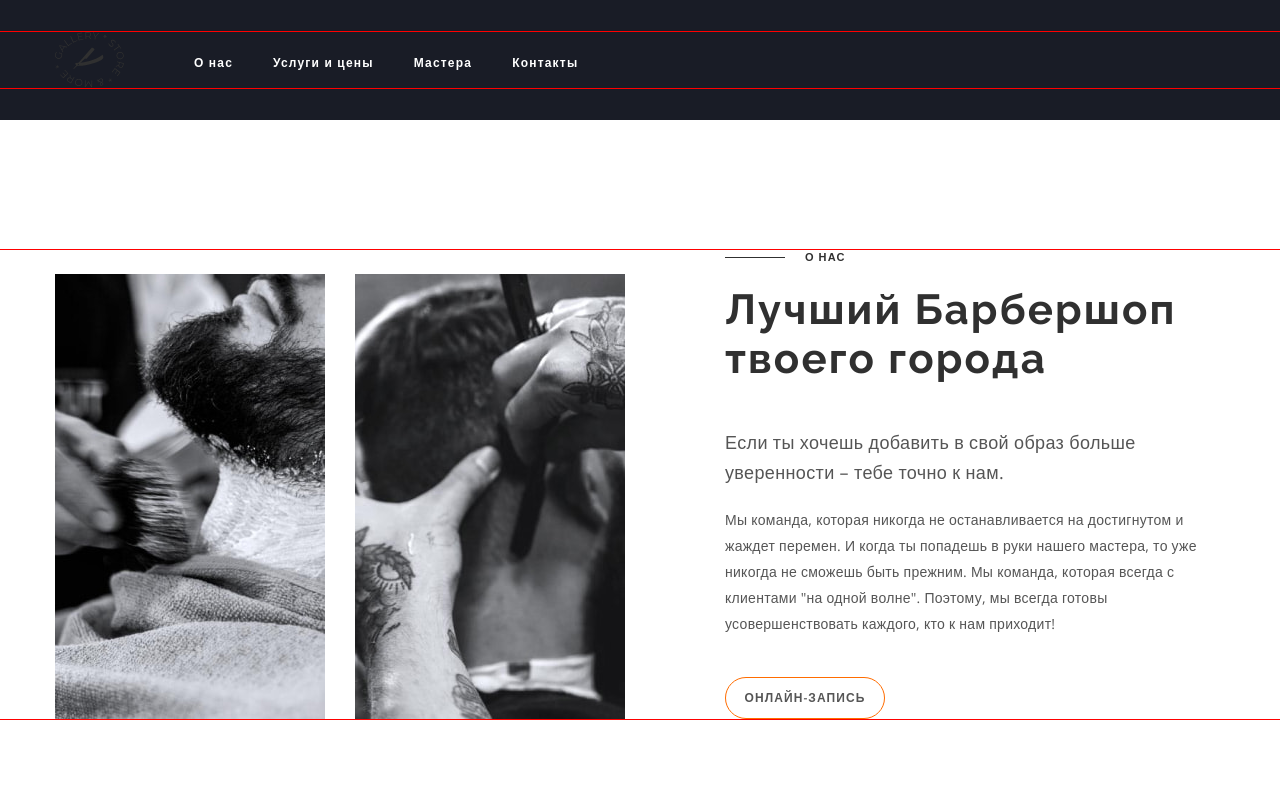
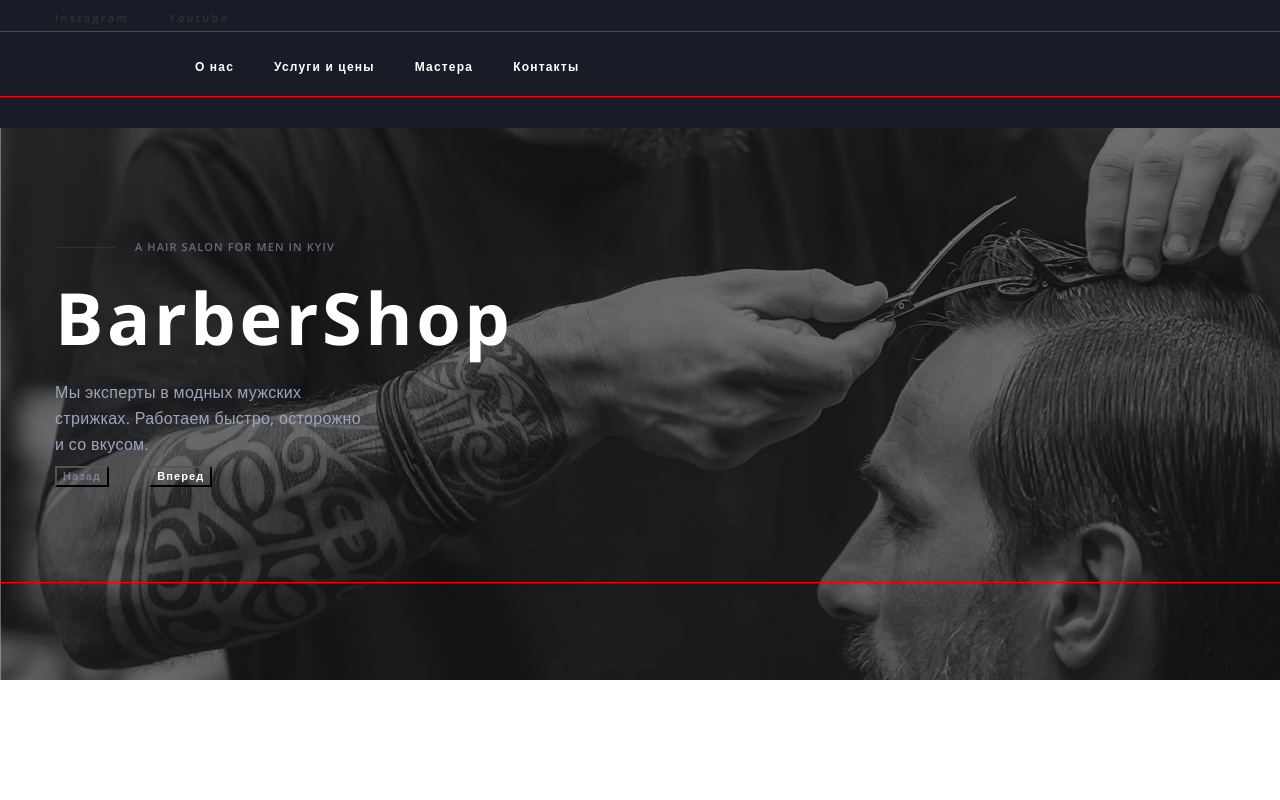
Before and after one commit to Vlad-Kondratiev/YK, a plain HTML site: page index.html in a window 1280 px wide. Shown: the top 800 px of the page. Drawn offline with nearby package versions, Linux system fonts and the light colour scheme.

Commit message:
020822-1

```diff
--- a/index.html
+++ b/index.html
@@ -26,17 +26,17 @@
     <link rel="stylesheet" href="./css/main.min.css" />
   </head>
   <body>
+
     <!-- Шапка сайту -->
-    <header class="header">
+
+    <header class="header" data-header>
       <div class="container header__container">
-        <a class="header__link" href="./index.html">
-          <img
-            class="header__logo"
-            src="./images/icons/logo.svg"
-            alt="Лого"
-            width="68"
-            height="55"
-          />
+        <a class="header__logo logo" href="./index.html" aria-label="Логотип">
+          <svg class="logo__icon" width="69" height="56">
+            <use
+              href="./images/icons.svg#icon-Logo"
+            ></use>
+          </svg>
         </a>
         <button
           class="menu-btn"
@@ -115,8 +115,9 @@
     <!-- Уникальный контент -->
     <main>
       <!-- Секція Герой -->
-      <!-- <section class="hero">
-        <div class="container">
+      <section class="hero">
+
+        <div class="hero__container container">
           <ul class="list hero__list">
             <li class="hero__item">
               <a class="link public-link" href="" lang="en">Instagram</a>
@@ -145,7 +146,7 @@
             </li>
           </ul>
         </div>
-      </section> -->
+      </section>
 
       <!-- Секція Про нас -->
       <section class="about section">
--- a/sass/components/_btn.scss
+++ b/sass/components/_btn.scss
@@ -3,7 +3,7 @@
 .main-btn {
   @extend %btn;
 
-  @include btn-size(small);
+  // @include btn-size(small);
 
   &--mode-light {
     color: $primary-txt--mode-light;
--- a/sass/components/_container.scss
+++ b/sass/components/_container.scss
@@ -1,4 +1,6 @@
 .container {
+  padding-left: 31px;
+  padding-right: 31px;
   width: 100%;
 
   margin-left: auto;
--- a/sass/components/_header.scss
+++ b/sass/components/_header.scss
@@ -1,15 +1,34 @@
 /* Header */
 .header {
-  padding-top: 40px;
-  padding-bottom: 40px;
+  position: fixed;
+  width: 100%;
+  top: 0;
+  // padding-top: 42px;
+  // padding-bottom: 0px;
   background-color: var(--primary-bg--mode-dark);
+
+  transition: background-color var(--anim-slow), backdrop-filter var(--anim-slow), bax-shadow var(--anim-slow);
 
   @media screen and (min-width: 768px) {
     padding-top: 32px;
     padding-bottom: 32px;
   }
 
-  &__container {
+  @media screen and (min-width: 768px) {
+    padding-top: 32px;
+    padding-bottom: 32px;
+  }
+}
+
+.header.js-no-transparency {
+	background-color: rgba(16, 18, 27, 0.4);
+	backdrop-filter: blur(10px);
+	box-shadow: 0 4px 10px rgba(25, 28, 38, 0.4);
+}
+
+
+
+.header__container {
   display: flex;
   align-items: center;
 
@@ -18,22 +37,40 @@
   }
 }
 
-  &__link {
+.header__link {
     margin-right: 70px;
   }
 
-  &__logo {
+.header__logo {
+  display: block;
+
   animation: bounce-top 0.9s both;
+
+  @media screen and (min-width: 768px) {
+		margin-right: 64px;
 	}
 
-  &__wrapper {
+	@media screen and (min-width: 1200px) {
+		margin-right: 71px;
+	}
+}
+
+.logo__icon {
+	fill: #fff;
+
+	@media screen and (min-width: 768px) {
+		fill: #303030;
+	}
+}
+
+  .header__wrapper {
     display: none;
     // display: flex;
     // align-items: center;
     // margin-left: auto;
   }
 
-  &__phone {
+  .header__phone {
     margin-right: 40px;
 
     flex-shrink: 0;
@@ -52,13 +89,9 @@
       color: var(--accent-cl);
     }
   }
-}
 
-.nav {
-  @media screen and (max-width: 767px) {
-    display: none;
-  }
-}
+
+
 
 .nav__list {
   display: flex;
--- a/sass/components/_hero.scss
+++ b/sass/components/_hero.scss
@@ -1,12 +1,66 @@
 /* Hero */
 .hero {
-  background-color: var(--primary-bg--mode-dark);
+  max-width: 767px;
+  min-height: 582px;
+  background-image:
+    linear-gradient(
+        to right,
+        rgba(25, 28, 38, 0.2),
+        rgba(25, 28, 38, 0.2)
+      ),
+    url(../images/barb_img/hero_480_2x.jpg);
+  background-position: center;
+  background-size: cover;
+  background-repeat: no-repeat;
+
+  @media screen and (min-width:768px) {
+    max-width: 1279px;
+    min-height: 680px;
+    background-image:
+    linear-gradient(
+        to right,
+        rgba(25, 28, 38, 0.2),
+        rgba(25, 28, 38, 0.2)
+      ),
+    url(../images/barb_img/hero_img768_2x.jpg);
+  }
+
+  @media screen and (min-width:1280px) {
+    max-width: 1600px;
+    min-height: 680px;
+    background-image:
+    linear-gradient(
+        to right,
+        rgba(25, 28, 38, 0.2),
+        rgba(25, 28, 38, 0.2)
+      ),
+    url(../images/barb_img/hero1200_2x.jpg);
+  }
+}
+
+.hero .container {
+  position: absolute;
+  height: 582px;
+}
+
+.hero .uppertitle {
+  margin-top: 210px;
+}
+
+.hero__subtitle {
+  width: 306px;
+  font-size: 16px;
+  line-height: 1.62;
 }
 
 .hero__list {
-  display: flex;
-  align-items: center;
-  position: relative;
+  display: none;
+  @media screen and (min-width:768px) {
+    display: flex;
+    align-items: center;
+    position: relative;
+  }
+
 }
 
 .hero__item {
@@ -18,14 +72,17 @@
 
 .hero__title {
   margin-bottom: 20px;
-
   font-family: var(--secondary-font);
   font-weight: 700;
-  font-size: 72px;
-  line-height: 1.18;
-
+  font-size: 48px;
+  line-height: 1.16;
   letter-spacing: 0.05em;
   color: var(--primary-txt--mode-dark);
+
+  @media screen and (min-width:1279px) {
+    font-size: 72px;
+    line-height: 1.18;
+  }
 }
 
 .hero__subtitle {
--- a/sass/components/_menu-btn.scss
+++ b/sass/components/_menu-btn.scss
@@ -17,9 +17,9 @@
         display: none;
     }
 
-    @media screen and (min-width: 768px) {
-        display: none;
-    }
+    // @media screen and (min-width: 768px) {
+    //     display: none;
+    // }
 
     &__icon {
         width: 44px;
```
Also changed, not shown: css/main.css, css/main.min.css, images/barb_img/hero1200_1x.jpg (renamed from images/barb_img/hero1200_1x (1).jpg), images/barb_img/hero1200_2x.jpg (renamed from images/barb_img/hero1200_2x (1).jpg), images/barb_img/hero_480_1x.jpg (renamed from images/barb_img/hero_480_1x (1).jpg), images/barb_img/hero_480_2x.jpg (renamed from images/barb_img/hero_480_2x (1).jpg), images/barb_img/hero_img768_1x.jpg (renamed from images/barb_img/hero_img768_1x (1).jpg), images/barb_img/hero_img768_2x.jpg (renamed from images/barb_img/hero_img768_2x (1).jpg), images/icons.svg, 2 other files. Lines whose indentation alone changed are shown as unchanged.
